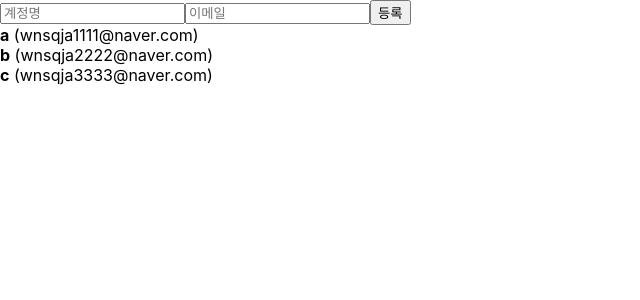
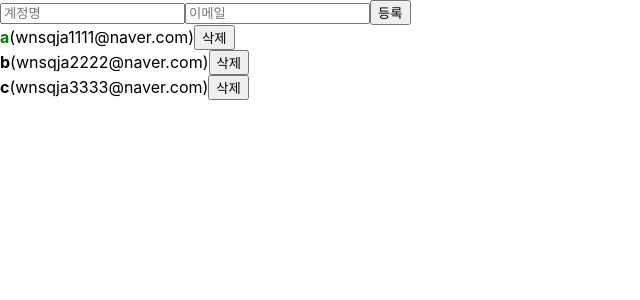
Before and after one commit to EtErNaLiFe12/react-prac, a React (Create React App) app: page / in a window 1280 px wide. Shown: the top 300 px of the page, without its empty margins (0-640 px from the left). Built offline with nearby package versions, Linux system fonts and the light colour scheme.

Commit message:
배열에 항목 제거 및 수정하기

```diff
--- a/src/App.js
+++ b/src/App.js
@@ -22,17 +22,22 @@
       {
         id: 1,
         username: 'a',
-        email: 'wnsqja1111@naver.com'
+        email: 'wnsqja1111@naver.com',
+        active: true,
       },
       {
         id: 2,
         username: 'b',
-        email: 'wnsqja2222@naver.com'
+        email: 'wnsqja2222@naver.com',
+        active: false,
+
       },
       {
         id: 3,
         username: 'c',
-        email: 'wnsqja3333@naver.com'
+        email: 'wnsqja3333@naver.com',
+        active: false,
+
       }
   ]);
 
@@ -60,6 +65,13 @@
     email: '',
   });
 
+  const onRemove = id => {
+    setUsers(users.filter(user => user.id !== id))
+  };
+
+  const onToggle = id => {
+    setUsers(users.map( user => user.id === id ? { ...user, active: !user.active } : user ))
+  }
   const { username, email } = inputs;
   const onChange = e => {
     const { name, value } = e.target;
@@ -87,7 +99,7 @@
       onChange={onChange}
       onCreate={onCreate}
       />
-     <UserList users={users}/>
+     <UserList users={users} onRemove={onRemove} onToggle={onToggle}/>
     </>
   );
 }
--- a/src/UserList.js
+++ b/src/UserList.js
@@ -1,15 +1,26 @@
 import React from 'react';
 
-function User({ user }) {
+function User({ user, onRemove, onToggle }) {
+  const { username, email, id, active } = user;
   return (
     <div>
-      <b>{user.username}</b> <span>({user.email})</span>
+      <b style = {{
+        color: active ? 'green' : 'black',
+        cursor: 'pointer'
+      }}
+      onClick = {()=> onToggle(id)}
+      >
+        {username}
+      </b>
+
+      <span>({email})</span>
+      <button onClick={() => onRemove(id)}>삭제</button>
     </div>
   )
 }
 
 
-export default function UserList( { users } ) {
+export default function UserList( { users, onRemove, onToggle } ) {
   // const users = [
   //   {
   //     id: 1,
@@ -35,7 +46,13 @@
      <User user={users[2]}/> */}
      {
        users.map(
-         user => (<User key={user.id} user={user}/>)
+         user => (
+         <User
+          key={user.id}
+          user={user}
+          onRemove={onRemove}
+          onToggle={onToggle}
+          />)
         //  (user, index) => (<User key={index} user={user}/>)
        )
 
```
